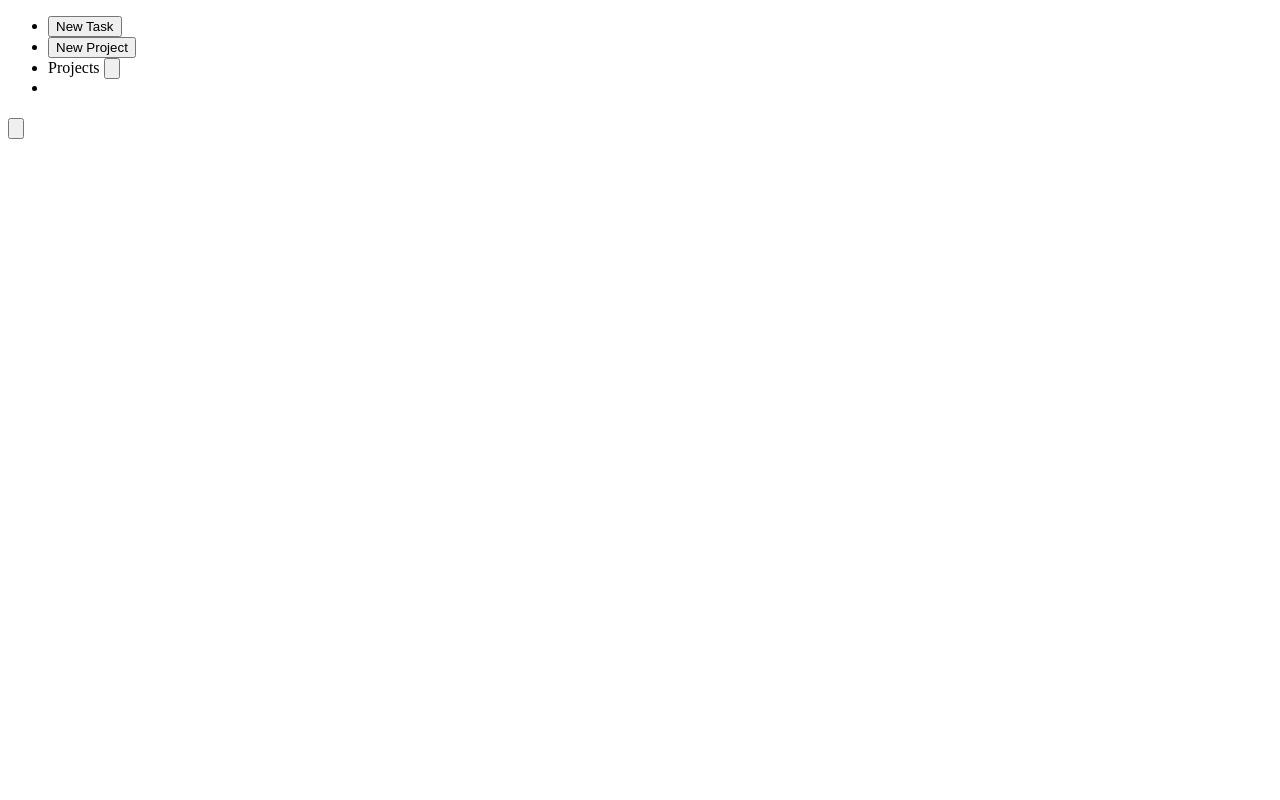
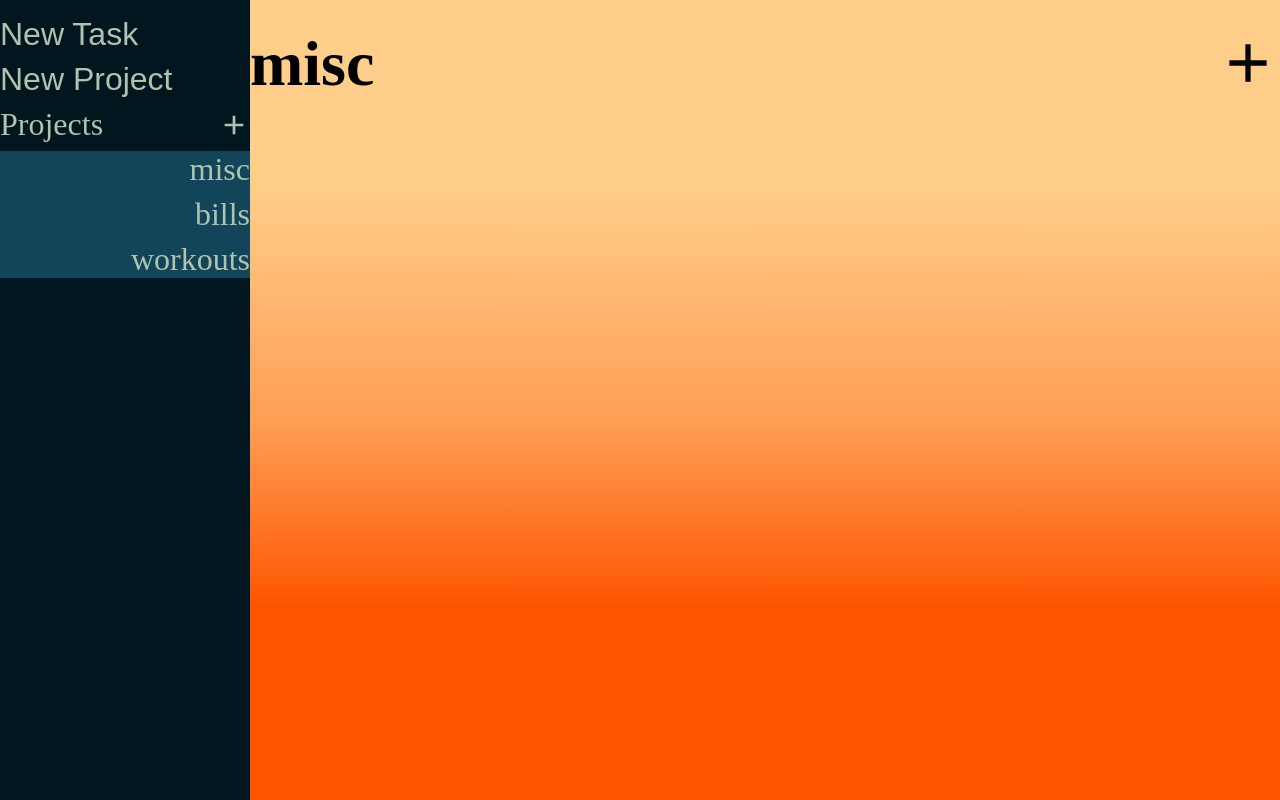
Before and after one commit to taimankj/todo-list, a website built with webpack: page src/template.html in a window 1280 px wide. Built offline with nearby package versions, Linux system fonts and the light colour scheme.

Commit message:
basic styling added to initial load-up page

```diff
--- a/src/index.js
+++ b/src/index.js
@@ -0,0 +1 @@
+import "./styles.css";
--- /dev/null
+++ b/src/styles.css
@@ -0,0 +1,135 @@
+:root {
+  font-size: 32px;
+  box-sizing: border-box;
+}
+
+body {
+  width: 100vw;
+  height: 100vh;
+  margin: 0;
+
+  display: flex;
+}
+
+ul {
+  list-style: none;
+}
+
+aside {
+  color: #aec3b0;
+  flex-grow: 0;
+  width: 250px;
+  background-color: #01161e;
+
+  .nav {
+    display: flex;
+    flex-direction: column;
+    align-items: start;
+    gap: 8px;
+    padding: 0;
+    margin-top: 16px;
+    margin-bottom: 0;
+  }
+
+  button {
+    border: none;
+    background-color: #01161e;
+    font-size: 1rem;
+    padding: 0;
+    color: #aec3b0;
+    cursor: pointer;
+  }
+}
+
+.nav-btn-wrapper {
+  align-self: stretch;
+}
+
+.nav-btn {
+  width: 100%;
+  text-align: start;
+}
+
+.nav-btn:hover {
+  background: #598392;
+  color: white;
+}
+
+#project-nav {
+  width: 100%;
+  display: flex;
+  justify-content: space-between;
+
+  #new-project-btn {
+    color: #aec3b0;
+    width: 1rem;
+
+    display: flex;
+    align-items: center;
+  }
+
+  #new-project-btn:hover {
+    /* background: #124559;
+    background: linear-gradient(
+      90deg,
+      rgba(18, 69, 89, 1) 39%,
+      rgba(89, 131, 146, 1) 69%
+    ); */
+    svg {
+      color: white;
+    }
+  }
+}
+
+#my-projects-wrapper {
+  align-self: stretch;
+}
+
+.my-projects {
+  background-color: #124559;
+  display: flex;
+  flex-direction: column;
+  align-items: end;
+  gap: 8px;
+}
+
+main {
+  flex-grow: 1;
+  background: #ff5400;
+  background: linear-gradient(
+    0deg,
+    rgba(255, 84, 0, 1) 24%,
+    rgba(255, 158, 84, 1) 47%,
+    rgba(255, 206, 138, 1) 77%
+  );
+
+  display: flex;
+  flex-direction: column;
+  align-items: stretch;
+
+  font-size: 1rem;
+}
+
+.project-info {
+  display: flex;
+  justify-content: space-between;
+  align-items: center;
+  min-height: 2rem;
+  max-height: 4rem;
+}
+
+#new-task {
+  border: none;
+  padding: 0;
+  background-color: transparent;
+  color: black;
+  cursor: pointer;
+
+  svg {
+    width: 2rem;
+  }
+}
+
+#new-task:hover {
+  color: white;
+}
--- a/src/template.html
+++ b/src/template.html
@@ -7,27 +7,48 @@
   </head>
   <body>
     <aside>
-      <ul>
-        <li><button id="new-task">New Task</button></li>
-        <li><button id="new-project">New Project</button></li>
-        <li>
+      <ul class="nav">
+        <li class="nav-btn-wrapper">
+          <button class="nav-btn">New Task</button>
+        </li>
+        <li class="nav-btn-wrapper">
+          <button class="nav-btn">New Project</button>
+        </li>
+        <li id="project-nav">
           Projects
-          <button id="new-project">
-            <img src="./images/add.svg" alt="" />
+          <button id="new-project-btn">
+            <svg xmlns="http://www.w3.org/2000/svg" viewBox="0 0 24 24">
+              <title>plus</title>
+              <path
+                d="M19,13H13V19H11V13H5V11H11V5H13V11H19V13Z"
+                fill="currentColor"
+              />
+            </svg>
           </button>
         </li>
-        <li>
+        <li id="my-projects-wrapper">
           <!-- Projects rendere here -->
-          <ul class="projects"></ul>
+          <!-- be sure to delete these, when deploying -->
+          <ul class="my-projects">
+            <li>misc</li>
+            <li>bills</li>
+            <li>workouts</li>
+          </ul>
         </li>
       </ul>
     </aside>
     <main>
       <header class="project-info">
         <!-- Project title renders here -->
-        <h1 class="project-title"></h1>
+        <h1 class="project-title">misc</h1>
         <button id="new-task">
-          <img src="./images/add.svg" alt="" />
+          <svg xmlns="http://www.w3.org/2000/svg" viewBox="0 0 24 24">
+            <title>plus</title>
+            <path
+              d="M19,13H13V19H11V13H5V11H11V5H13V11H19V13Z"
+              fill="currentColor"
+            />
+          </svg>
         </button>
       </header>
       <!-- Project tasks render here -->
```
Also changed, not shown: src/images/add.svg (deleted).
